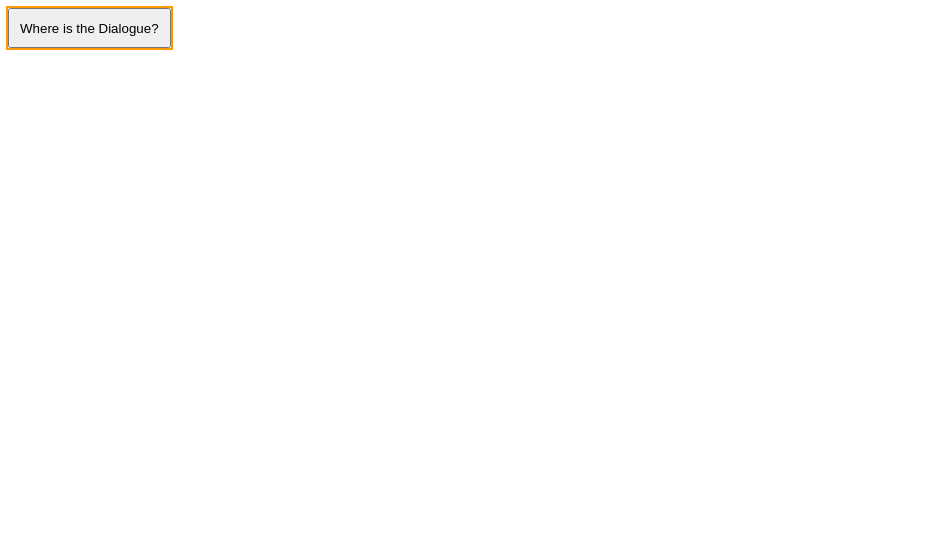
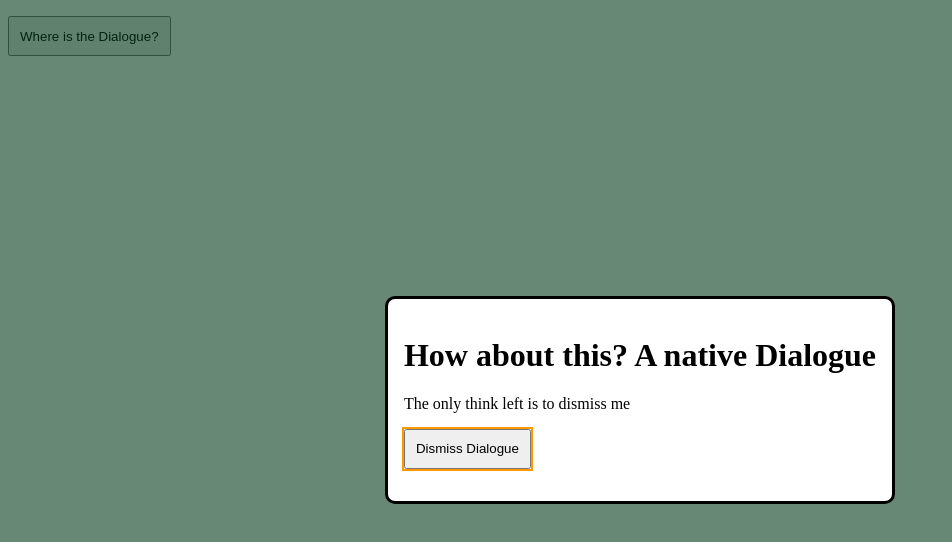
Before and after one commit to iFiveZero/ResponsiveWebDesign, a plain HTML site: page index_dialogue.html in a window 1280 px wide. Both pictures are taken after a click on the button "Where is the Dialogue?". Shown: the whole page, without its empty margins (0-952 px from the left). Drawn offline with Linux system fonts and the light colour scheme.

Commit message:
dialogue

```diff
--- a/index_dialogue.html
+++ b/index_dialogue.html
@@ -33,23 +33,31 @@
         </style>
     </head>
     <body>
-        <button id="launchDialog" type="button">Where is the Dialogue?</button>
-        <p id="formResult"></p>
+        <p>
+            <button id="launchDialog">Where is the Dialogue?</button>
+        </p>
         <dialog id="dialogEle">
+        <p id="formResult">
             <form method="dialog">
                 <h1>How about this? A native Dialogue</h1>
-                <p>Sp only think left is to dismiss me</p>
+                <p>The only think left is to dismiss me</p>
                 <button value="Dismissed!">Dismiss Dialogue</button>
             </form>
+        </p>
         </dialog>
         <script>
-            const dialogEle = document.getElementById("dialogueEle");
             const launchBtn = document.getElementById("launchDialog");
+            //console.log(launchBtn);
+            const dialogEle = document.getElementById("dialogEle");
+            //console.log(dialogEle);
             const formResult = document.getElementById("formResult");
+            //console.log(formResult);
             launchBtn.addEventListener("click", () => dialogEle.showModal());
             dialogEle.addEventListener("close", () => {
-                formResult.textContent = dialogEle.returnValue;
-            })
+                formResult.textContent = dialogEle.returnValue
+                //console.log(dialogEle.returnValue);
+                console.log(dialogEle.returnValue);
+            });
         </script>
     </body>
 </html>
```
